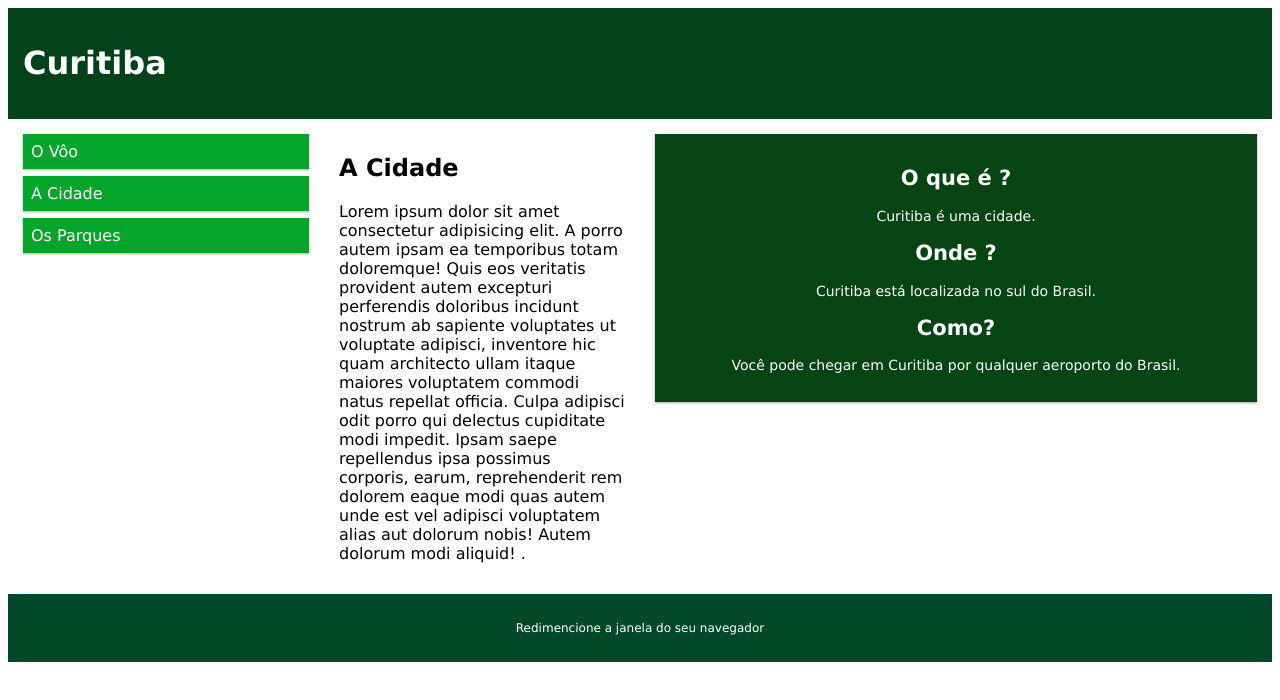
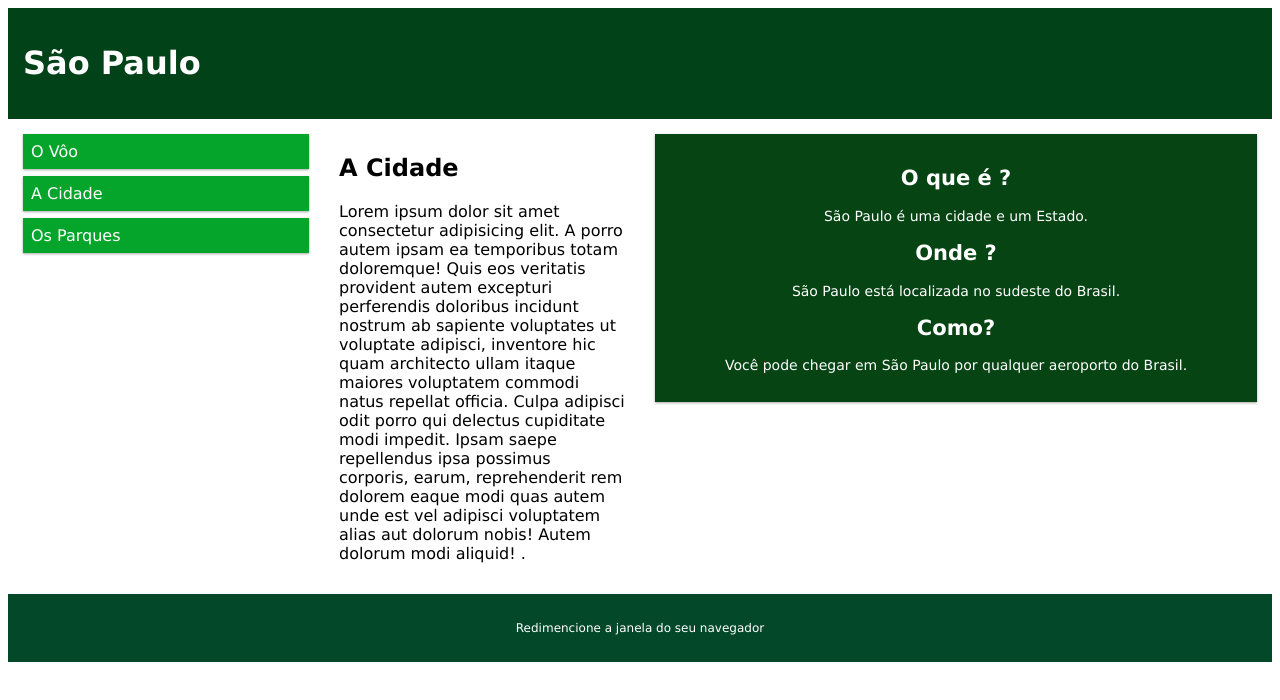
Before and after one commit to carmelogod/henrique.melo, a plain HTML site: page index (2).html in a window 1280 px wide. Drawn offline with Linux system fonts and the light colour scheme.

Commit message:
Update index (2).html

```diff
--- a/index (2).html
+++ b/index (2).html
@@ -10,7 +10,7 @@
 <body>
 
 <div class="header">
-  <h1>Curitiba</h1>
+  <h1>São Paulo</h1>
 </div>
 
 <article class="row">
@@ -31,11 +31,11 @@
   <div class="col-6">
     <div class="aside">
       <h2>O que é ?</h2>
-      <p>Curitiba é uma cidade.</p>
+      <p>São Paulo é uma cidade e um Estado.</p>
       <h2>Onde ?</h2>
-      <p>Curitiba está localizada no sul do Brasil.</p>
+      <p>São Paulo está localizada no sudeste do Brasil.</p>
       <h2>Como?</h2>
-      <p>Você pode chegar em Curitiba por qualquer aeroporto do Brasil.</p>
+      <p>Você pode chegar em São Paulo por qualquer aeroporto do Brasil.</p>
     </div>
   </div>
 </article>
```
